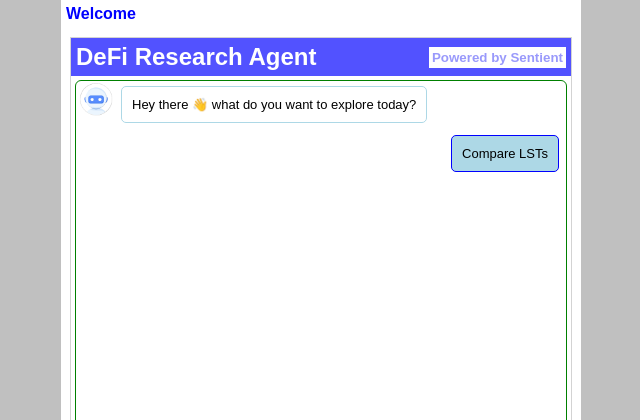
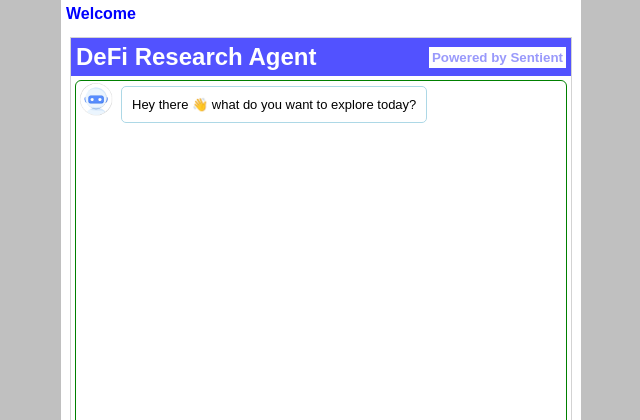
Before and after one commit to Bigstifff/Sentient_AGI_Agent, a Flask app: page / in a window 1280 px wide. Shown: the top 420 px of the page, without its empty margins (319-959 px from the left). Run offline with Flask 3, Linux system fonts and the light colour scheme; the visitor is signed in with stand-in values (Sample User, id 1).

Commit message:
made a little change to the homepage html

```diff
--- a/templates/home.html
+++ b/templates/home.html
@@ -15,7 +15,7 @@
                     <div class="textArea">Hey there 👋 what do you want to explore today?</div>
                 </div>
                 <div class="userArea">
-                    <div class="userText">Compare LSTs</div>
+                    <!-- <div class="userText">Compare LSTs</div> -->
                 </div>
             </div>
             <form id="querry" action="#" method="post">
```
Also changed, not shown: 1 other file.
